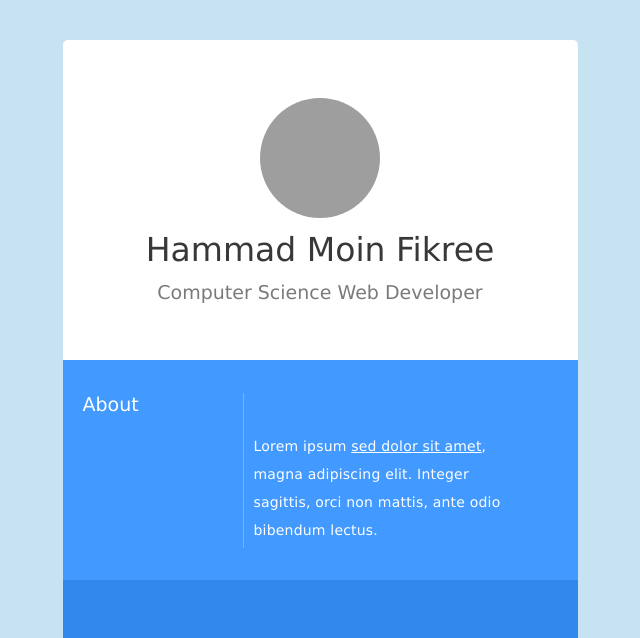
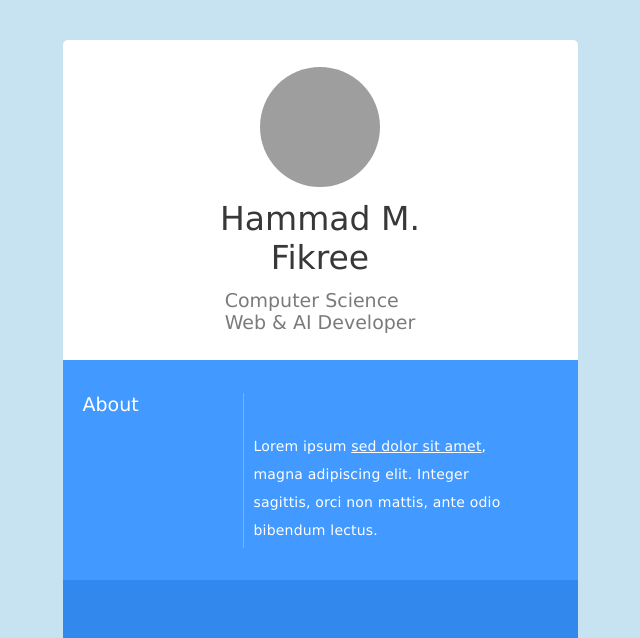
Before and after one commit to HammadFikree/HammadFikree.github.io, a plain HTML site: page index.html in a window 1280 px wide. Shown: the top 638 px of the page, without its empty margins (320-960 px from the left). Drawn offline with Linux system fonts and the light colour scheme; grey boxes are pictures that could not be loaded.

Commit message:
Style Changes

```diff
--- a/index.html
+++ b/index.html
@@ -4,6 +4,7 @@
   <meta charset="UTF-8">
   <meta name="viewport" content="width=device-width, initial-scale=1.0">
   <link rel="stylesheet" href="styles.css">
+  <link rel="icon" href="Content\Link_Icon.png">
   <title>Hammad Fikree</title>
 </head>
 <body>
@@ -11,8 +12,8 @@
     <!-- NEW SECTION -->
     <section id="s1">
       <img src="Content\ResumePFP.png">
-      <h1>Hammad Moin Fikree</h1>
-      <h3>Computer Science Web Developer</h3>
+      <h1>Hammad M.<br>Fikree</h1>
+      <h3>Computer Science <br>Web & AI Developer</h3>
     </section>
     <!-- NEW SECTION -->
     <section id="s2">
@@ -51,7 +52,7 @@
           <img src="Content\Link_Icon.png">
           CodePen
         </a>
-        <a href="tel:815-231-6162" target="_blank"> <!-- UAE Dubai Number: 050-819-4573 -->
+        <a href="tel:050-819-4573" target="_blank"> <!-- ALT Phone Numbers: 815-231-6162 | 050-819-4573 -->
           <img src="Content\Link_Icon.png">
           Phone
         </a>
--- a/styles.css
+++ b/styles.css
@@ -37,6 +37,7 @@ section {
 h1 {
   font-size: 33px;
   color: #383838;
+  text-align: center;
 }
 h3 {
   font-size: 19px;
@@ -158,7 +159,6 @@ li {
   height: 280px;
 }
 
-
 @media only screen and (min-width: 736px) {
   html, body {
     margin: 0;
```
